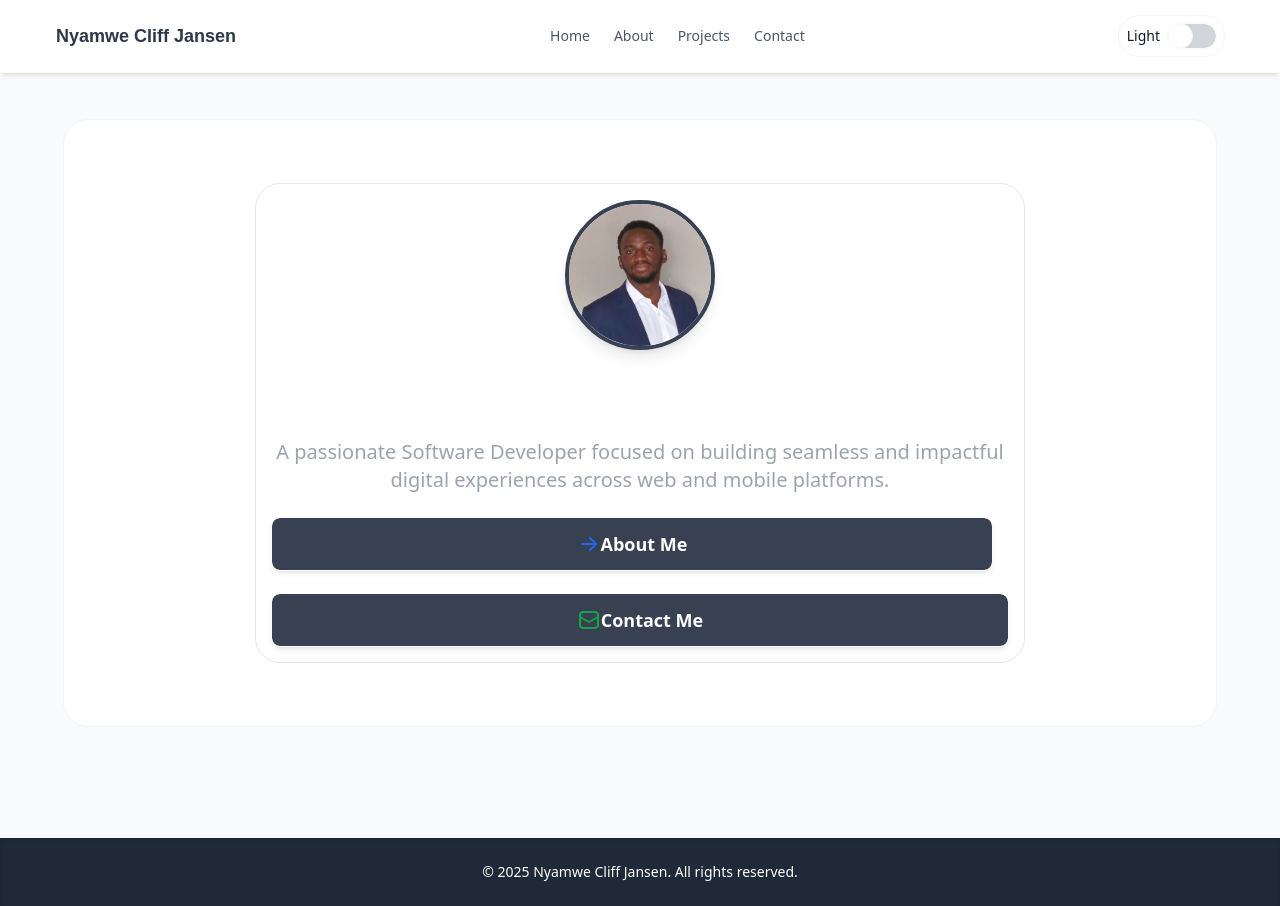
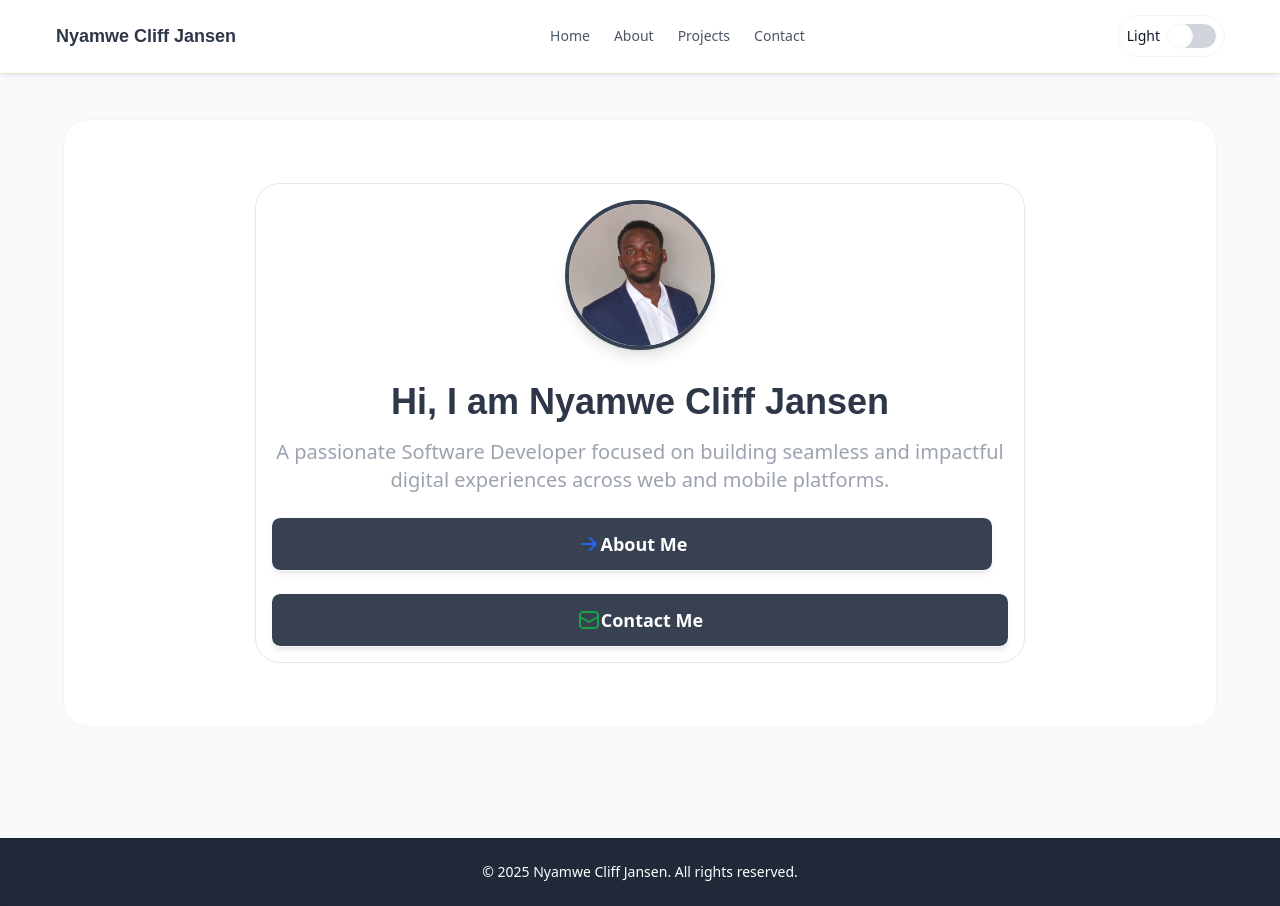
Before and after one commit to jansencodez/cliffjansen, a Next.js app: page / in a window 1280 px wide. Built offline with nearby package versions, Linux system fonts and the light colour scheme.

Commit message:
fix: text color in home page for intro section

```diff
--- a/app/page.tsx
+++ b/app/page.tsx
@@ -63,7 +63,7 @@
         </div>
 
         {/* Introduction */}
-        <h1 className="text-4xl font-bold mb-4 text-white">
+        <h1 className="text-4xl font-bold mb-4">
           Hi, I am Nyamwe Cliff Jansen
         </h1>
         <p className="mt-4 text-lg md:text-xl text-gray-400">
```
